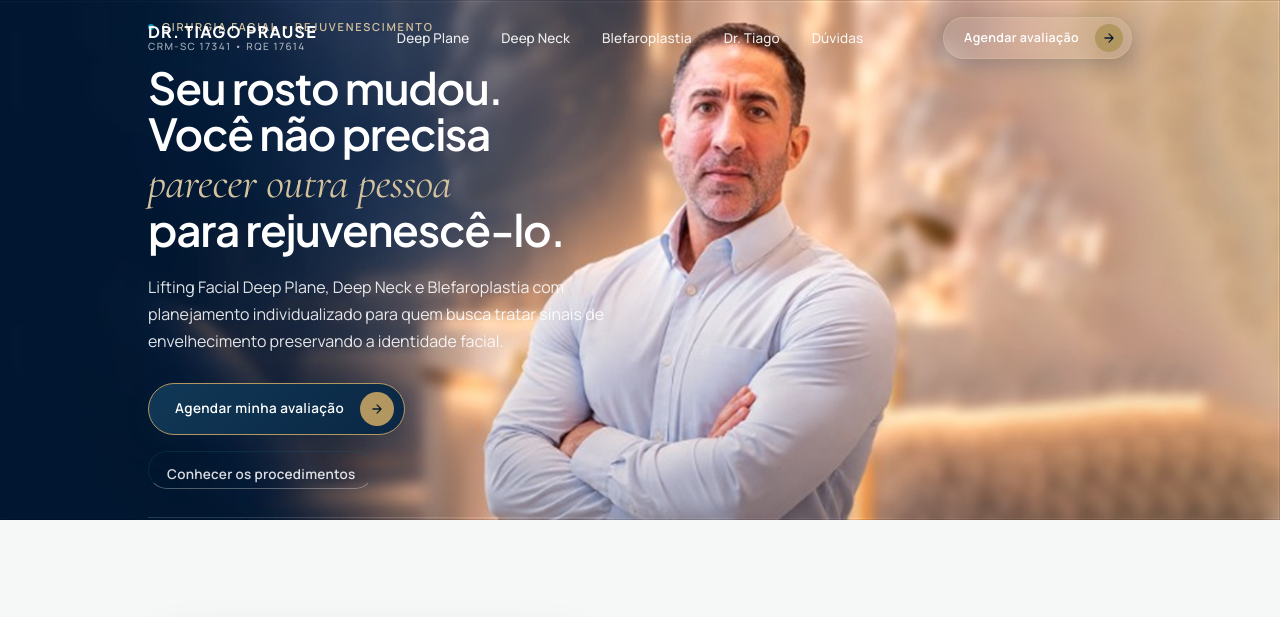
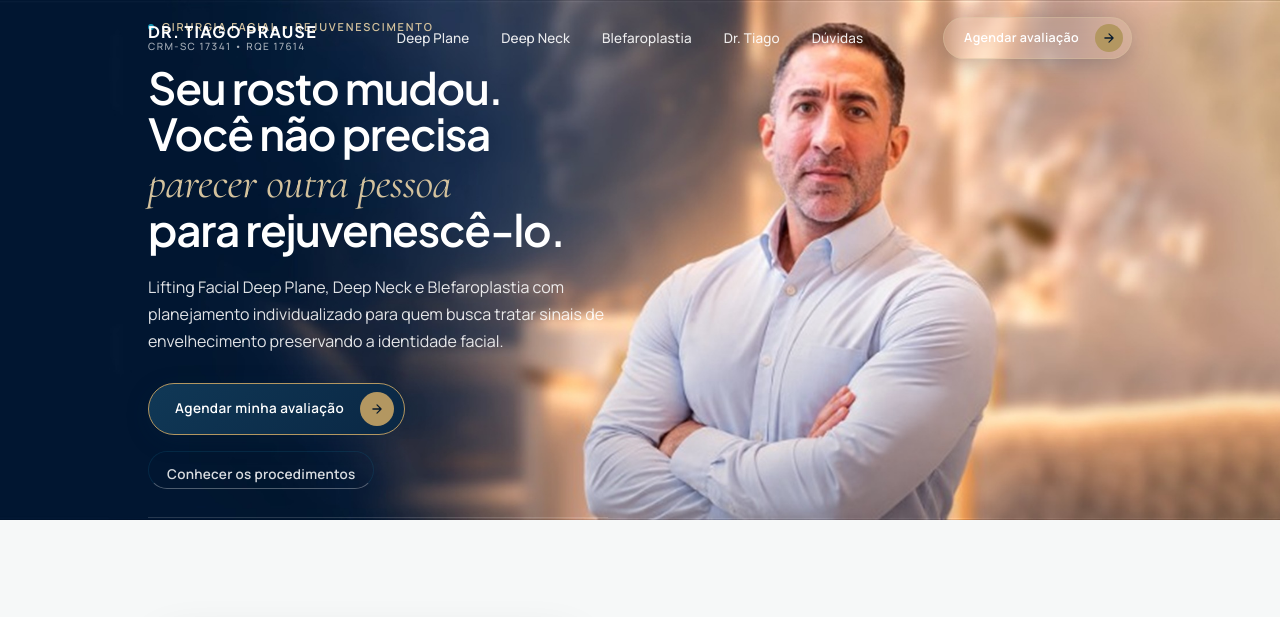
Before and after one commit to vinicius-perform/lp-prause-facial, a plain HTML site: page index.html in a window 1280 px wide. Shown: the top 617 px of the page. Drawn offline with nearby package versions, Linux system fonts and the light colour scheme.

Commit message:
style: hero background-position top center e background-size cover

```diff
--- a/css/style.css
+++ b/css/style.css
@@ -577,6 +577,9 @@ h1, h2, h3, h4, h5 {
   background-color: #011631;
   position: relative;
   overflow: hidden;
+  background-position: top center;
+  background-size: cover;
+  background-repeat: no-repeat;
 }
 
 @media (min-width: 992px) {
@@ -587,7 +590,7 @@ h1, h2, h3, h4, h5 {
     padding-bottom: 0;
     background-image: url('../assets/images/hero-bg-desktop.jpg');
     background-size: cover;
-    background-position: right center;
+    background-position: top center;
     background-repeat: no-repeat;
     display: flex;
     align-items: center;
@@ -601,7 +604,7 @@ h1, h2, h3, h4, h5 {
     padding-top: clamp(340px, 86vw, 440px);
     padding-bottom: 60px;
     background-image: url('../assets/images/hero-bg-mobile-enhanced.jpg');
-    background-size: 100% auto;
+    background-size: cover;
     background-position: top center;
     background-color: #011631;
     background-repeat: no-repeat;
```
